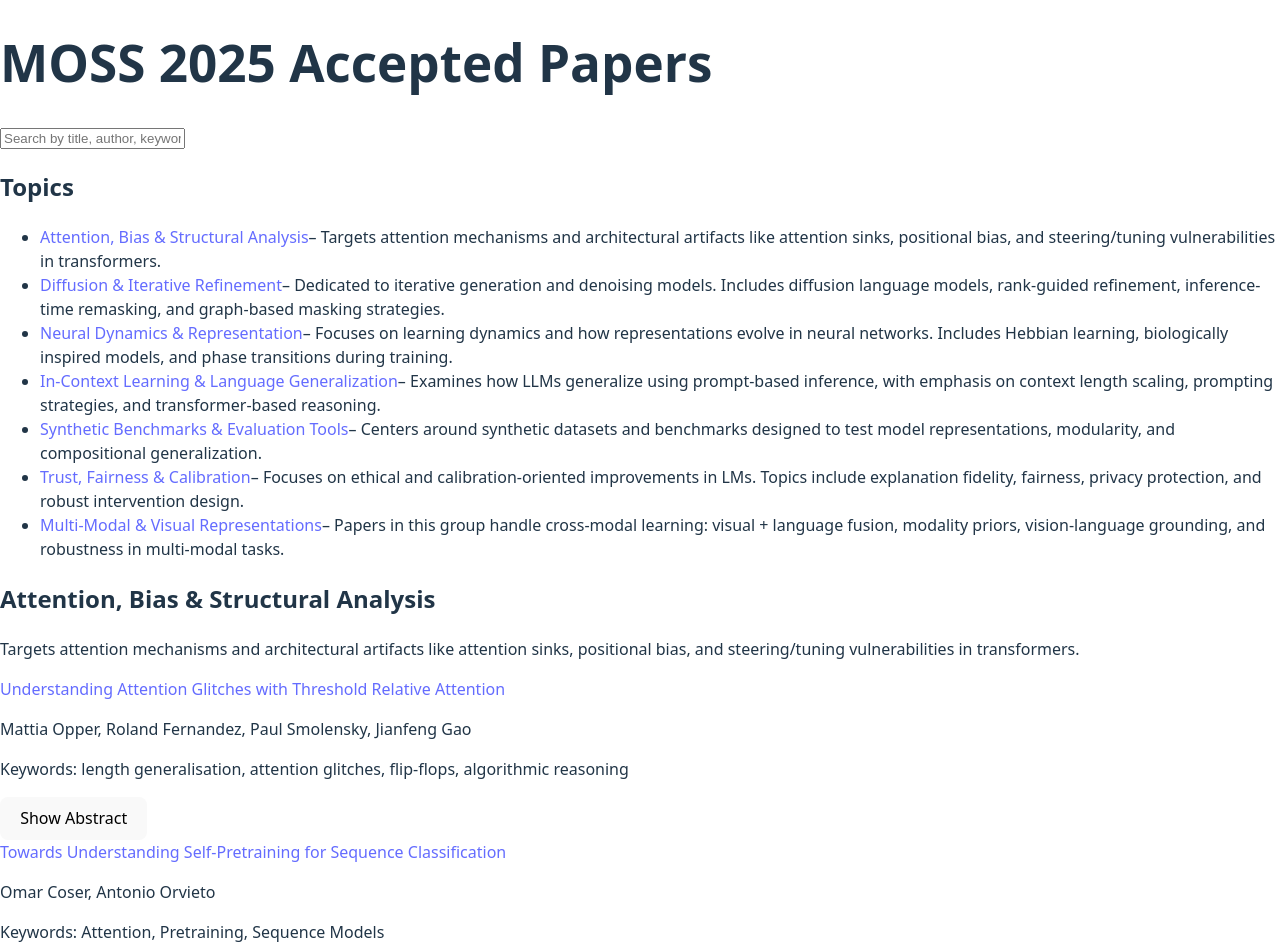
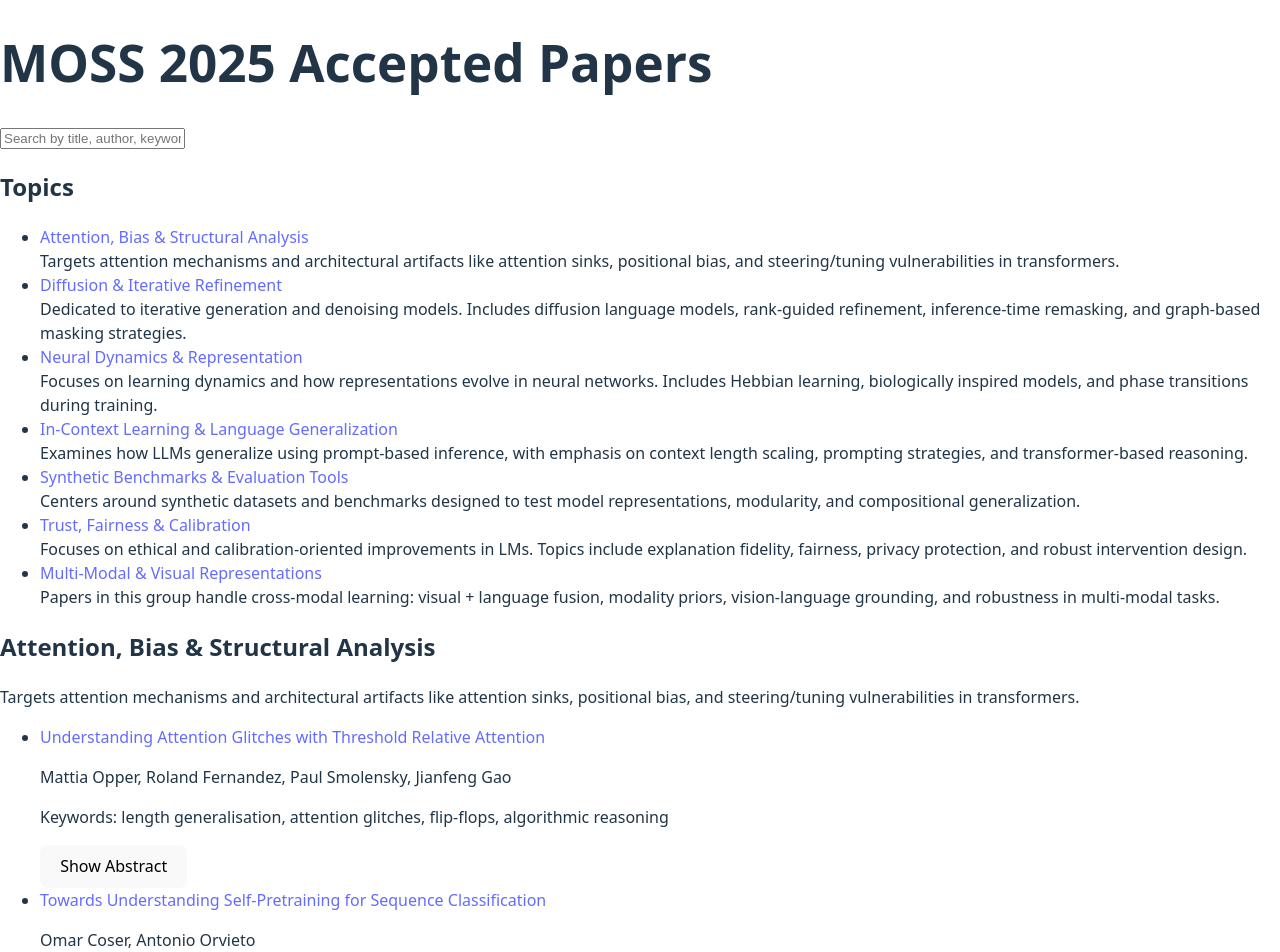
Before and after one commit to abhishekpanigrahi1996/MOSS_workshop, a React (Vite) app: page / in a window 1280 px wide. Shown: the top 952 px of the page. Built offline with nearby package versions, Linux system fonts and the light colour scheme.

Commit message:
Initial files

```diff
--- a/src/PaperBrowser.jsx
+++ b/src/PaperBrowser.jsx
@@ -1248,13 +1248,16 @@ export default function PaperBrowser() {
 
         <div className="mb-6">
           <h2 className="text-lg font-semibold mb-2">Topics</h2>
-        <ul className="list-disc pl-5 space-y-1">
+          <ul className="space-y-2 ml-2">
             {topics.map(topic => (
-            <li key={topic}>
-              <a href={`#${topic.replace(/\s+/g, "-")}`} className="text-blue-600 hover:underline">
+              <li key={topic} className="flex items-start gap-2">
+                <span className="mt-1 w-2 h-2 rounded-full bg-black"></span>
+                <div>
+                  <a href={`#${topic.replace(/\s+/g, "-")}`} className="text-blue-600 font-medium hover:underline">
                     {topic}
                   </a>
-              <span className="text-sm text-gray-600 ml-2">– {topicSummaries[topic]}</span>
+                  <div className="text-sm text-gray-600">{topicSummaries[topic]}</div>
+                </div>
               </li>
             ))}
           </ul>
@@ -1264,9 +1267,10 @@ export default function PaperBrowser() {
           <div key={topic} id={topic.replace(/\s+/g, "-")} className="mb-8">
             <h2 className="text-xl font-semibold mb-3">{topic}</h2>
             <p className="text-sm text-gray-600 mb-4">{topicSummaries[topic]}</p>
-          <div className="grid gap-4">
+            <ul className="list-disc list-inside ml-6 space-y-4">
               {filtered.filter(p => p.topic === topic).map(paper => (
-              <Card key={paper.id}>
+                <li key={paper.id}>
+                  <Card>
                     <div className="flex flex-col gap-2">
                       <div className="flex justify-between items-start">
                         <div className="w-full">
@@ -1296,8 +1300,9 @@ export default function PaperBrowser() {
                       )}
                     </div>
                   </Card>
+                </li>
               ))}
-          </div>
+            </ul>
           </div>
         ))}
       </div>
```
Lines whose indentation alone changed are shown as unchanged.
